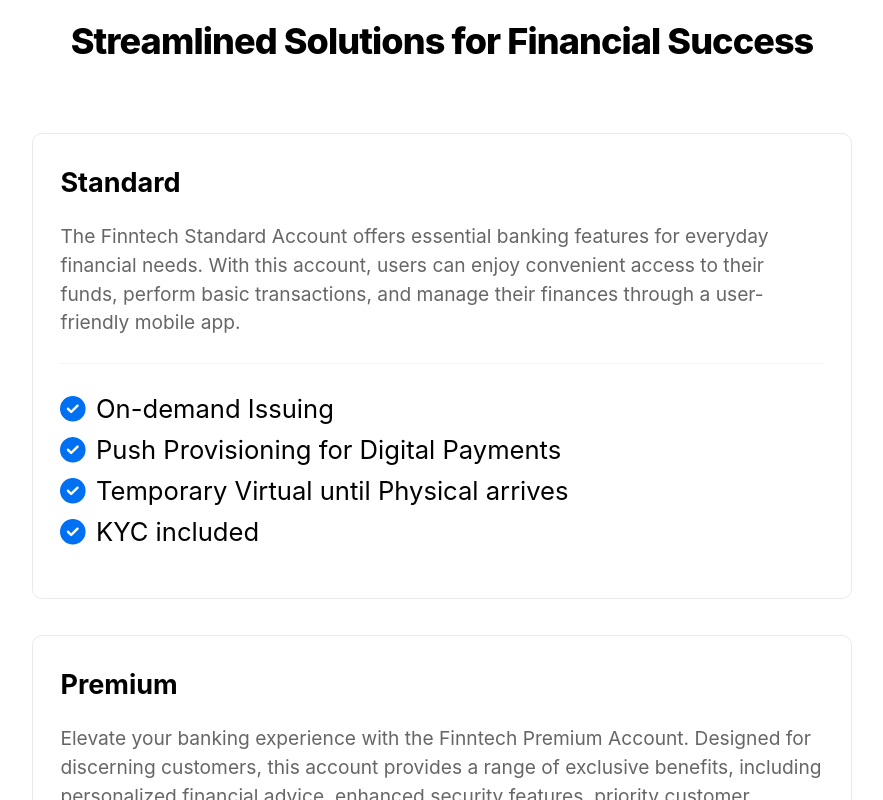
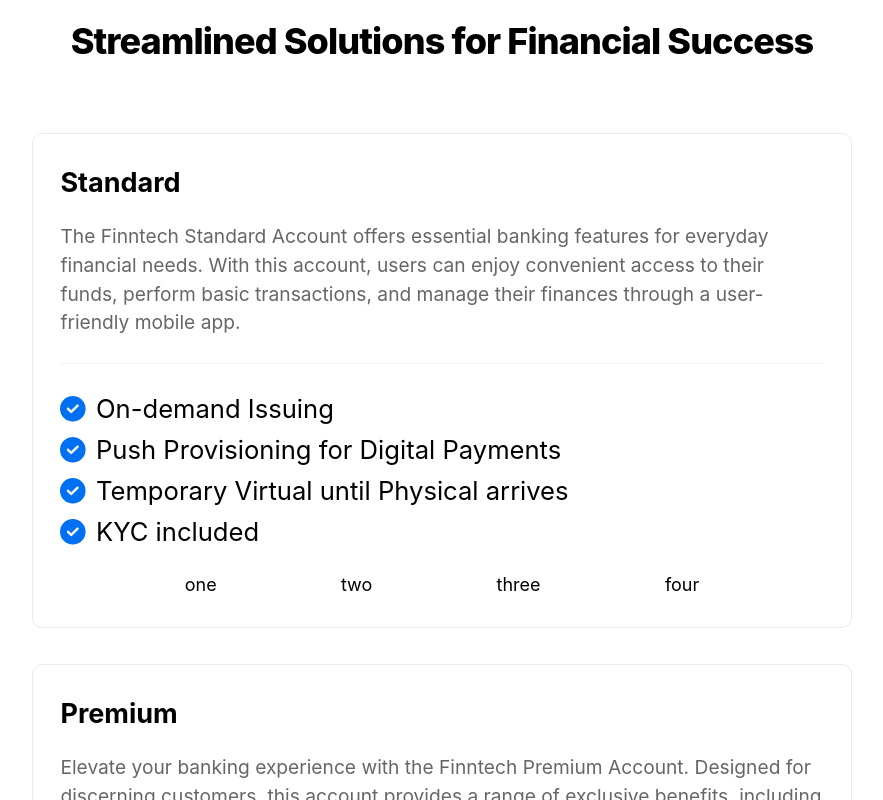
Before and after one commit to finnianj/finntech, a Next.js app: page / in a window 1280 px wide. Shown: the part 832-1632 px from the top of the page, without its empty margins (198-1081 px from the left). Built offline with nearby package versions, Linux system fonts and the light colour scheme.

Commit message:
restyling card description

```diff
--- a/pages/index.js
+++ b/pages/index.js
@@ -29,7 +29,7 @@
           Empowering Your Future
         </h1>
         <p className={styles.headerDescription}>
-          We are committed to revolutionizing the way you manage your finances. Our cutting-edge platform offers a wide range of financial services designed to simplify your life and help you achieve your goals.
+          Finntech, the innovative digital banking app that revolutionizes the way you manage your finances. Seamlessly access and control your accounts, make secure transactions, and enjoy personalized financial insights, all at your fingertips.
         </p>
         <div className={styles.headerButtons}>
           <div className={utilStyles.blackButton}>
@@ -62,10 +62,10 @@
           <li><FontAwesomeIcon icon={faCheckCircle} className={styles.faIcon}></FontAwesomeIcon>KYC included</li>
         </ul>
         <div className={styles.cardLower}>
-          <div className={styles.cardFees}></div>
-          <div className={styles.cardFees}></div>
-          <div className={styles.cardFees}></div>
-          <div className={styles.cardFees}></div>
+          <div className={styles.cardFees}>one</div>
+          <div className={styles.cardFees}>two</div>
+          <div className={styles.cardFees}>three</div>
+          <div className={styles.cardFees}>four</div>
         </div>
       </div>
 
--- a/styles/Home.module.css
+++ b/styles/Home.module.css
@@ -116,6 +116,12 @@
   color: #666;
 }
 
+.cardLower{
+  display: flex;
+  flex-wrap: wrap;
+  justify-content: space-evenly;
+}
+
 .faIcon{
   margin-right: 10px;
   color: #0070f3;
```
